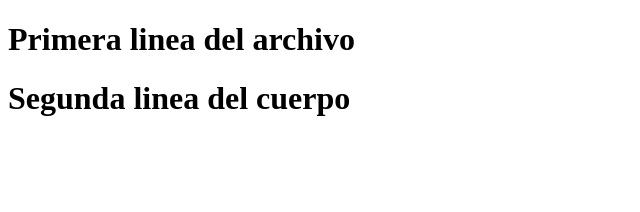
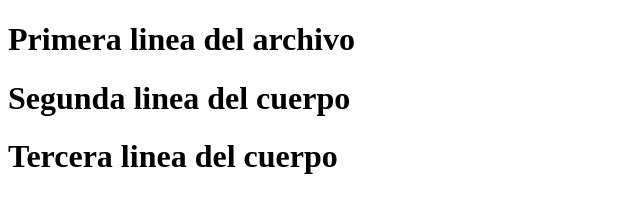
Before and after one commit to Garu84/Buenas-practicas-, a plain HTML site: page index.html in a window 1280 px wide. Shown: the whole page, without its empty margins (0-640 px from the left). Drawn offline with Linux system fonts and the light colour scheme.

Commit message:
Tercer commit

```diff
--- a/index.html
+++ b/index.html
@@ -8,5 +8,6 @@
 <body>
     <h1> Primera linea del archivo</h1>
     <h1>Segunda linea del cuerpo</h1>
+    <h1>Tercera linea del cuerpo</h1>
 </body>
 </html>
```
Also changed, not shown: 1 other file.
